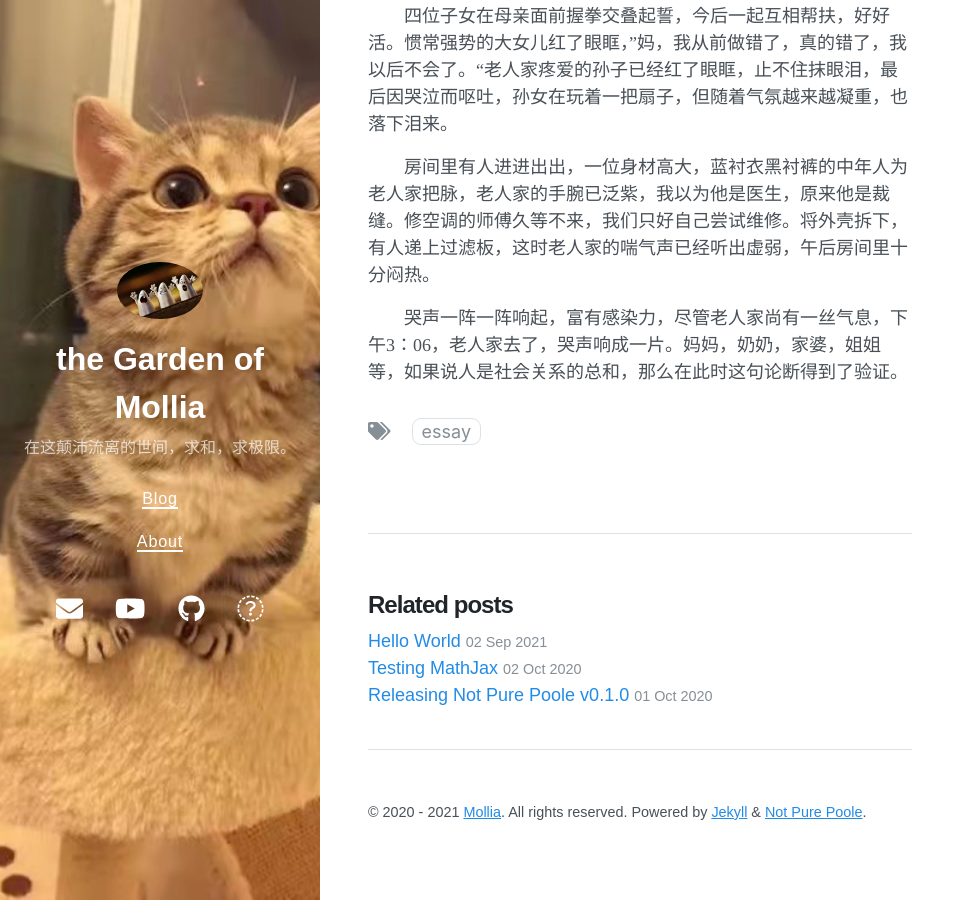
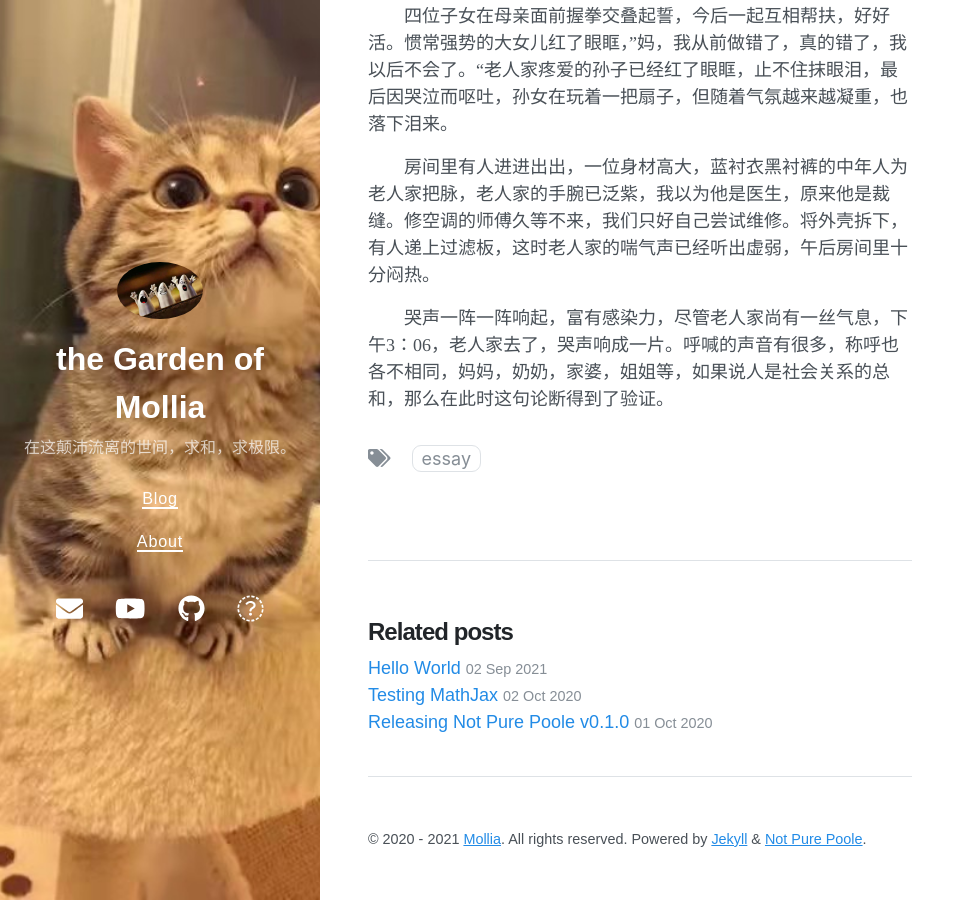
Before and after one commit to Mollia/Mollia.github.io, a Jekyll site: the page built from _posts/2021-09-04-青山长在水长清.md, in a window 1280 px wide and 900 px high, scrolled down 723 px. Shown: the whole window, without its empty margins (0-971 px from the left). Built offline with Jekyll 4.4.1, drawn with Linux system fonts in a browser that asks for light colours; nearby versions of some CDN libraries.

Commit message:
Update 2021-09-04-青山长在水长清.md

```diff
--- a/_posts/2021-09-04-青山长在水长清.md
+++ b/_posts/2021-09-04-青山长在水长清.md
@@ -28,4 +28,4 @@ date: 2021-09-05 23:30 +0800
 
 &emsp;&emsp;房间里有人进进出出，一位身材高大，蓝衬衣黑衬裤的中年人为老人家把脉，老人家的手腕已泛紫，我以为他是医生，原来他是裁缝。修空调的师傅久等不来，我们只好自己尝试维修。将外壳拆下，有人递上过滤板，这时老人家的喘气声已经听出虚弱，午后房间里十分闷热。
 
-&emsp;&emsp;哭声一阵一阵响起，富有感染力，尽管老人家尚有一丝气息，下午3：06，老人家去了，哭声响成一片。妈妈，奶奶，家婆，姐姐等，如果说人是社会关系的总和，那么在此时这句论断得到了验证。
+&emsp;&emsp;哭声一阵一阵响起，富有感染力，尽管老人家尚有一丝气息，下午3：06，老人家去了，哭声响成一片。呼喊的声音有很多，称呼也各不相同，妈妈，奶奶，家婆，姐姐等，如果说人是社会关系的总和，那么在此时这句论断得到了验证。
```
